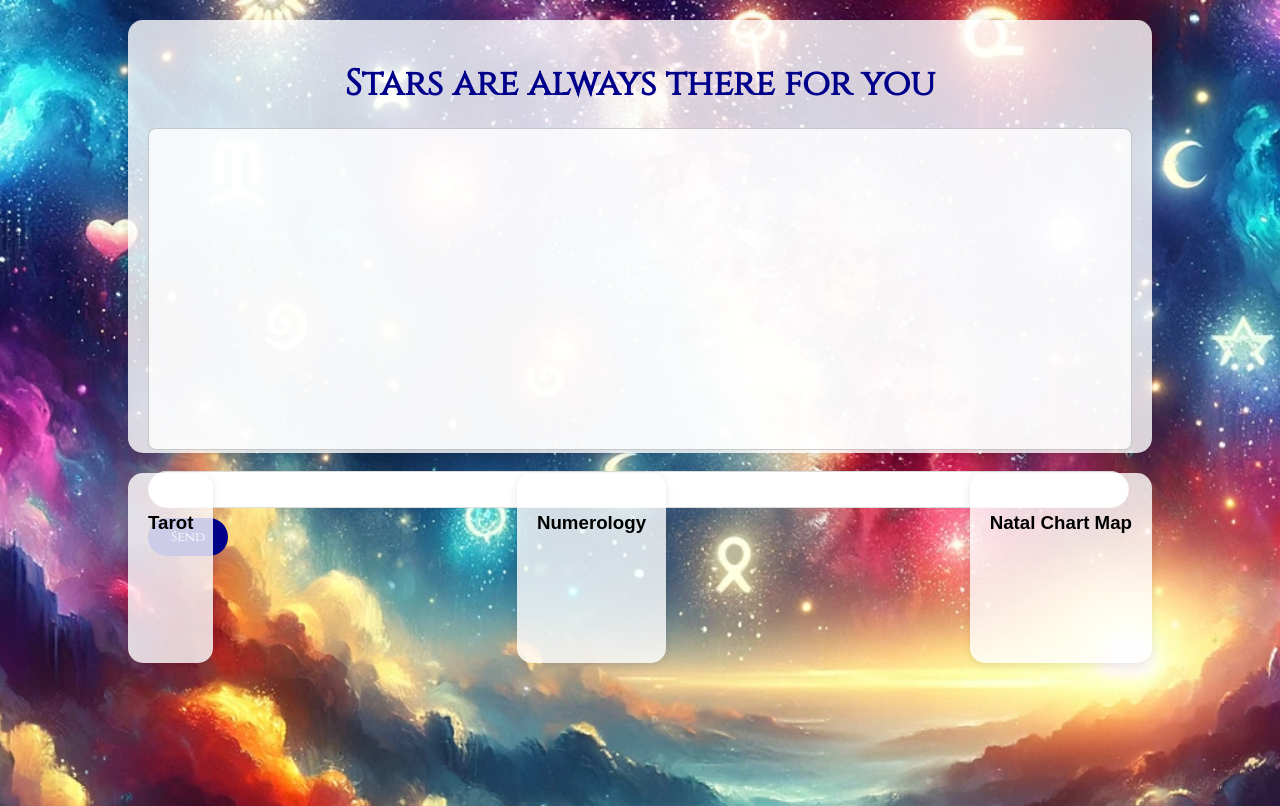
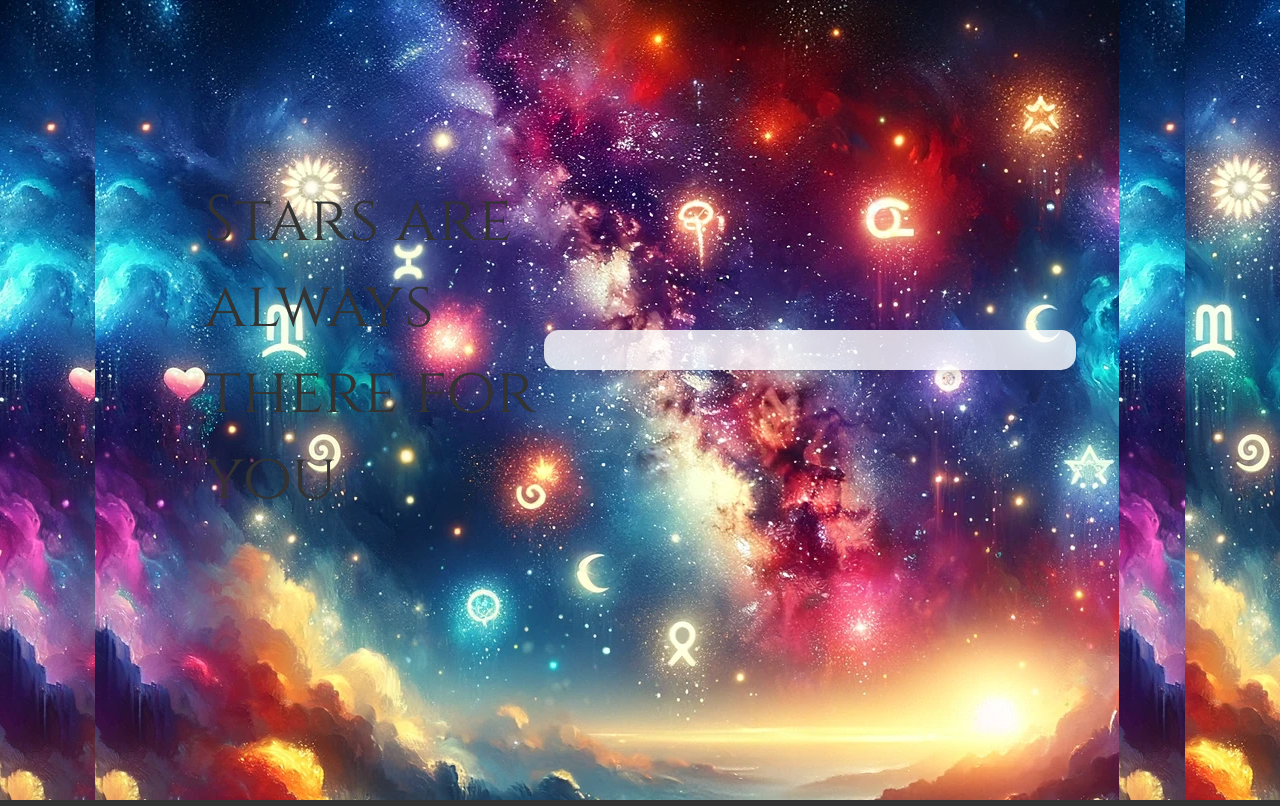
Before and after one commit to ulapopov/solarjourney, a Flask app: page / in a window 1280 px wide. Run offline with Flask 3, Linux system fonts and the light colour scheme; some libraries are stand-ins or nearby versions.

Commit message:
new style cont2

```diff
--- a/templates/index.html
+++ b/templates/index.html
@@ -1,67 +1,47 @@
 <!DOCTYPE html>
 <html lang="en">
 <head>
+    <meta charset="UTF-8">
+    <title>Chatbot</title>
     <link href="https://fonts.googleapis.com/css2?family=Cinzel&display=swap" rel="stylesheet">
     <style>
-    body {
-        font-family: Arial, sans-serif;
+        body, html {
+            height: 100%;
             margin: 0;
             padding: 0;
             display: flex;
-        flex-direction: column;
+            justify-content: center;
             align-items: center;
-        height: 100vh;
+            background-color: #ececec; /* Background color */
             background-image: url('/static/astro_stars.webp');
-        background-size: cover;
-        background-position: center;
-        color: #ffffff;
-    }
-    .container {
-        width: 80%;
-        max-width: 1200px;
-        margin-top: 20px;
         }
 
-    #chat-container {
-        background: rgba(255, 255, 255, 0.8);
-        border-radius: 15px;
-        padding: 20px;
-        margin-bottom: 20px;
-        box-shadow: 0 2px 10px rgba(0, 0, 0, 0.1);
-        height: 50%; /* Adjust based on your content */
-    }
-    .service-box {
-        background: rgba(255, 255, 255, 0.8);
-        border-radius: 15px;
-        padding: 20px;
-        box-shadow: 0 2px 10px rgba(0, 0, 0, 0.1);
-        height: 150px; /* Adjust based on your content */
-        margin-bottom: 20px;
-    }
-    .flex-row {
+        .content-container {
+            width: 80%; /* Container width */
+            max-width: 1200px; /* Maximum width */
             display: flex;
-        justify-content: space-between;
-    }
-    .service-box > h3 {
-        color: #000;
-        text-align: center;
+            justify-content: space-between; /* Spacing between title and chat area */
+            align-items: center;
+            margin-top: -100px; /* Adjust as needed for your layout */
         }
 
-    #tarot, #numerology, #natal-chart {
-        grid-row: 2;
+        .title {
+            font-family: 'Cinzel', serif;
+            font-size: 64px; /* Large font size for the title */
+            color: #333; /* Title color */
+            flex-basis: 40%; /* Takes up 40% of the content container */
         }
 
-    #tarot {
-        grid-column: 1;
+        .chat-area {
+            flex-basis: 58%; /* Takes up 58% of the content container, adjust as needed */
+            background: rgba(255, 255, 255, 0.8); /* Semi-transparent white */
+            padding: 20px;
+            border-radius: 15px; /* Rounded corners */
+            box-shadow: 0 4px 6px rgba(0, 0, 0, 0.1); /* Subtle shadow */
+            display: flex;
+            flex-direction: column;
         }
 
-    #numerology {
-        grid-column: 2;
-    }
-
-    #natal-chart {
-        grid-column: 3;
-    }
 
     #messages {
         list-style-type: none;
@@ -168,26 +148,12 @@
 </script>
 </head>
 <body>
-    <div class="container">
-        <div id="chat-container">
-            <h2 id="chat-title">Stars are always there for you</h2>
-            <ul id="messages"></ul>
-            <input type="text" id="userMessage">
-            <button id="sendButton">Send</button>
+    <div class="content-container">
+        <div class="title">
+            Stars are always there for you
         </div>
-        <div class="flex-row">
-            <div class="service-box" id="tarot">
-                <h3>Tarot</h3>
-                <!-- Content for tarot -->
-            </div>
-            <div class="service-box" id="numerology">
-                <h3>Numerology</h3>
-                <!-- Content for numerology -->
-            </div>
-            <div class="service-box" id="natal-chart">
-                <h3>Natal Chart Map</h3>
-                <!-- Content for natal chart map -->
-            </div>
+        <div class="chat-area">
+            <!-- Chat content will go here -->
         </div>
     </div>
 </body>
```
Lines whose indentation alone changed are shown as unchanged.
